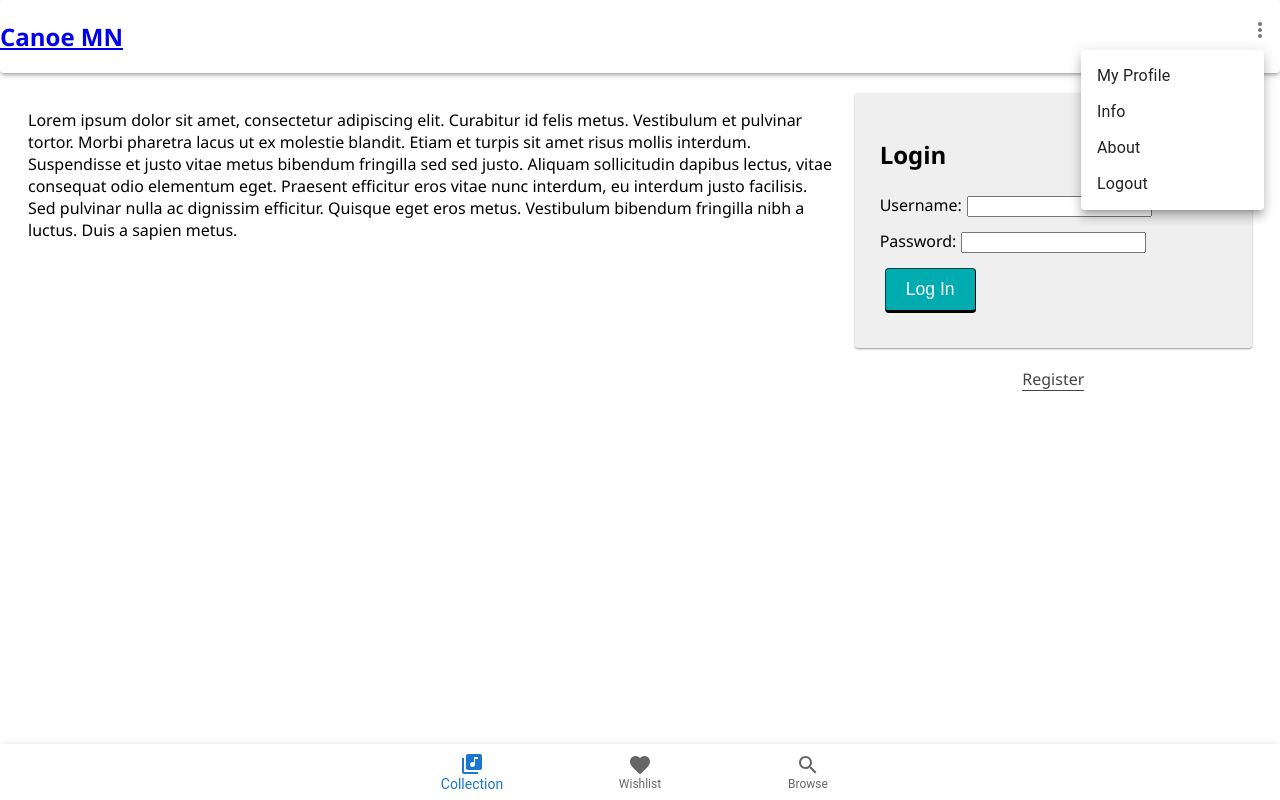
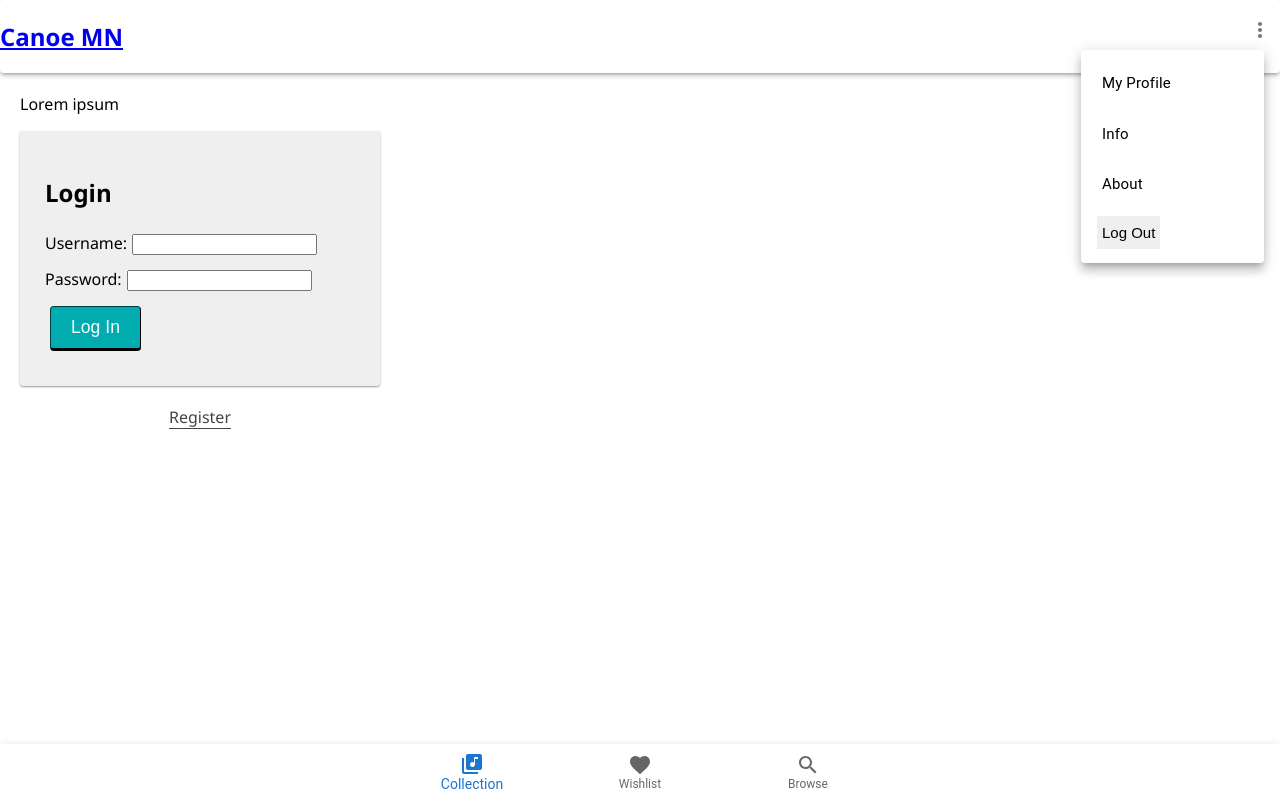
Before and after one commit to Josh-Snyder1/prime-solo-project, a React (Create React App) app: page /#/landingPage in a window 1280 px wide. Both pictures are taken after a click on the button "more". Built offline with nearby package versions, Linux system fonts and the light colour scheme; no server answers.

Commit message:
header footer and nav bar menue are mostly functional

```diff
--- a/src/components/App/App.css
+++ b/src/components/App/App.css
@@ -7,6 +7,7 @@ body,
 body {
   font-family: 'Segoe UI', Tahoma, Geneva, Verdana, sans-serif;
   margin: 0px;
+  width: 400px;
 }
 
 img {
--- a/src/components/LandingPage/LandingPage.css
+++ b/src/components/LandingPage/LandingPage.css
@@ -1,7 +1,7 @@
 /* --------------------------------------------------------------------------------
 Grid
 -------------------------------------------------------------------------------- */
-
+/*
 .grid {
   display: flex;
   flex: 0 1 auto;
@@ -77,4 +77,3 @@ Grid
 .grid-col_12 {
   flex-basis: 100%;
   max-width: 100%;
-}
--- a/src/components/LandingPage/LandingPage.jsx
+++ b/src/components/LandingPage/LandingPage.jsx
@@ -1,6 +1,6 @@
 import React, { useState } from 'react';
 import { useHistory } from 'react-router-dom';
-import './LandingPage.css';
+// import './LandingPage.css';
 import LoginPage from '../LoginPage/LoginPage'
 
 // CUSTOM COMPONENTS
@@ -21,19 +21,11 @@ function LandingPage() {
       <div className="grid">
         <div className="grid-col grid-col_8">
           <p>
-            Lorem ipsum dolor sit amet, consectetur adipiscing elit. Curabitur
-            id felis metus. Vestibulum et pulvinar tortor. Morbi pharetra lacus
-            ut ex molestie blandit. Etiam et turpis sit amet risus mollis
-            interdum. Suspendisse et justo vitae metus bibendum fringilla sed
-            sed justo. Aliquam sollicitudin dapibus lectus, vitae consequat odio
-            elementum eget. Praesent efficitur eros vitae nunc interdum, eu
-            interdum justo facilisis. Sed pulvinar nulla ac dignissim efficitur.
-            Quisque eget eros metus. Vestibulum bibendum fringilla nibh a
-            luctus. Duis a sapien metus.
+            Lorem ipsum
           </p>
 
         </div>
-        <div className="grid-col grid-col_4">
+        <div className="grid-col grid-col_4" >
           <LoginPage />
         </div>
       </div>
--- a/src/components/Nav/Nav.css
+++ b/src/components/Nav/Nav.css
@@ -13,30 +13,27 @@
   text-decoration: none;
 }
 
-.nav-title {
+/* .nav-title {
   font-size: 24px;
   font-weight: 700;
   color: #f2f2f2;
   padding-left: 10px;
   margin: 0;
-}
+} */
 
 .navLink {
   display: inline-block;
-  color: #f2f2f2;
-  background-color: #00acb0;
+  color: black;
   text-align: center;
-  padding: 24px 10px;
+  padding: 8px 5px;
   text-decoration: none;
   font-size: 15px;
 
-  /* /* these last two make the logout button in
+  /* these last two make the logout button in
   the nav bar look like another link */
   border: none;
-  cursor: pointer;
-  outline: 0; */
 }
 
-.navLink:hover {
-  background-color: #008183;
-}
+/* .navLink:hover {
+  background-color: white;
+} */
--- a/src/components/Nav/Nav.jsx
+++ b/src/components/Nav/Nav.jsx
@@ -5,8 +5,9 @@ import MenuItem from '@mui/material/MenuItem';
 import MoreVertIcon from '@mui/icons-material/MoreVert';
 import Paper from '@mui/material/Paper'
 import { Link } from 'react-router-dom';
+import LogOutButton from '../LogOutButton/LogOutButton';
 
-// import './Nav.css';
+import './Nav.css';
 
 const options = [
   'My Profile',
@@ -62,11 +63,18 @@ export default function Nav() {
           },
         }}
       >
-        {options.map((option) => (
-          <MenuItem key={option} selected={option === 'Pyxis'} onClick={handleClose}>
-            {option}
+          <MenuItem>
+            <Link className='navLink' to='/myProfile' >My Profile</Link>
           </MenuItem>
-        ))}
+          <MenuItem>
+            <Link className='navLink' to='/info' >Info</Link>
+          </MenuItem>
+          <MenuItem>
+            <Link className='navLink' to='/about' >About</Link>
+          </MenuItem>
+          <MenuItem>
+            <LogOutButton className="navLink" />
+          </MenuItem>
       </Menu>
       </div>
     </div>
```
Also changed, not shown: src/components/HomePage/HomePage.jsx (line endings or trailing spaces).
